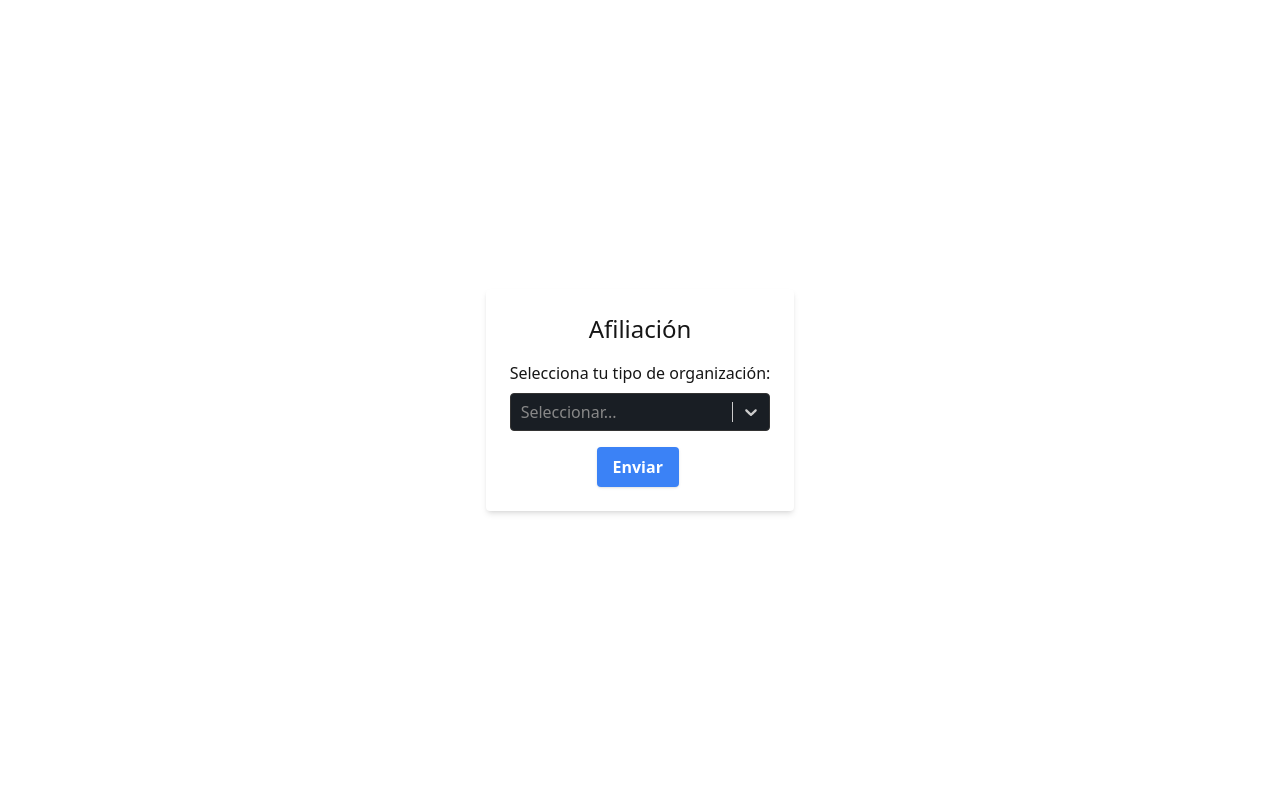
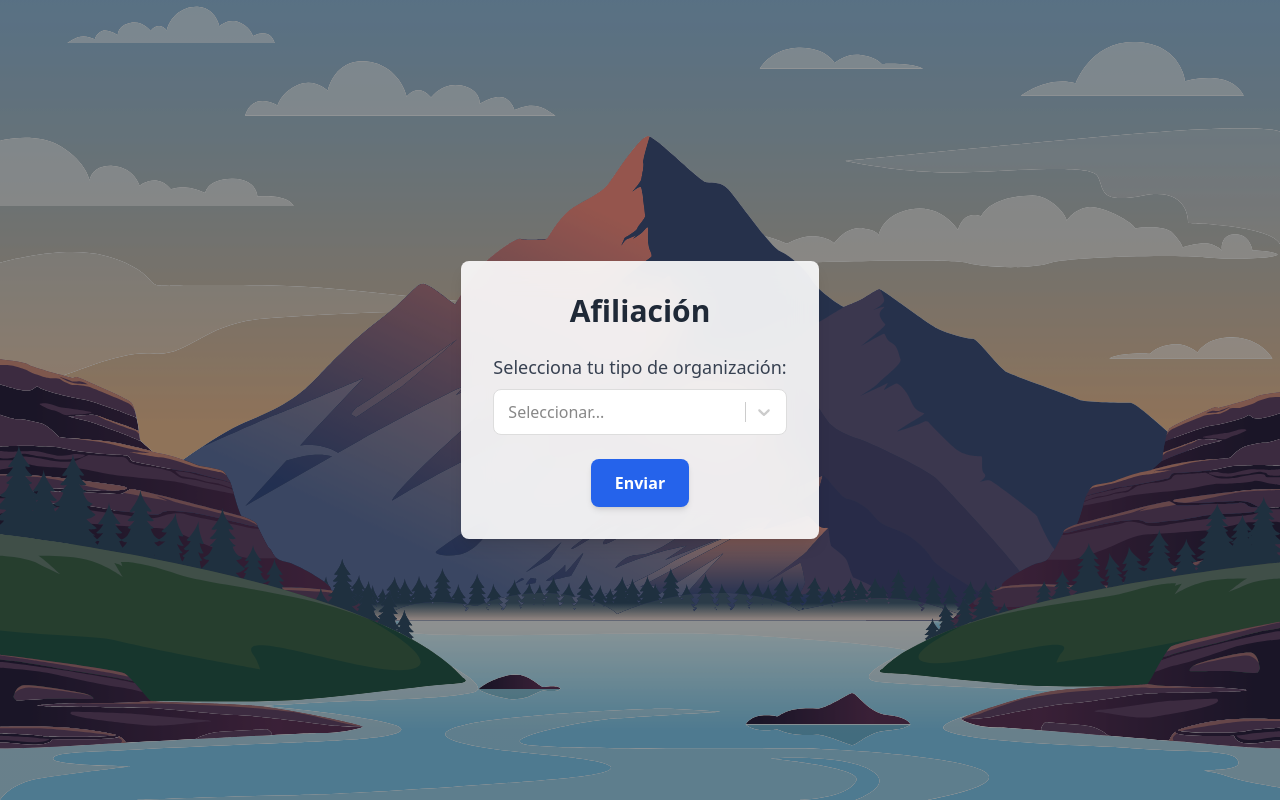
Before and after one commit to lukas-577/loginFirebase, a React (Vite) app: page /afiliacion in a window 1280 px wide. Built offline with nearby package versions, Linux system fonts and the light colour scheme; no server answers.

Commit message:
full estilizado

```diff
--- a/src/pages/Afiliation/Afiliation.jsx
+++ b/src/pages/Afiliation/Afiliation.jsx
@@ -1,6 +1,7 @@
 import React, { useState } from 'react';
 import { useNavigate } from 'react-router-dom';
 import Select from 'react-select';
+import bgAfiliacion from '../../assets/bgLogin.svg'; // Asegúrate de tener un SVG como fondo.
 
 const Afiliacion = () => {
   const [organizacion, setOrganizacion] = useState('');
@@ -9,7 +10,6 @@ const Afiliacion = () => {
   const handleSubmit = (e) => {
     e.preventDefault();
     console.log('Tipo de organización seleccionada:', organizacion);
-    // Aquí puedes enviar los datos a Firebase o hacer otra acción.
   };
 
   const handleAfiliacion = async () => {
@@ -28,12 +28,29 @@ const Afiliacion = () => {
   ];
 
   return (
-    <div className="flex justify-center items-center h-screen w-screen">
-      <form onSubmit={handleSubmit} className="bg-base-100 p-6 rounded shadow-md">
-        <h2 className="text-center text-2xl mb-4">Afiliación</h2>
+    <div
+      className="min-h-screen flex items-center justify-center bg-cover bg-center"
+      style={{
+        backgroundImage: `url(${bgAfiliacion})`,
+      }}
+    >
+      {/* Fondo opaco para contraste */}
+      <div className="absolute inset-0 bg-black/40 z-0"></div>
 
-        <div className="mb-4">
-          <label htmlFor="organizacion" className="block mb-2">Selecciona tu tipo de organización:</label>
+      {/* Contenido principal */}
+      <div className="relative bg-white/90 dark:bg-gray-800/80 backdrop-blur-lg shadow-lg rounded-lg p-8 max-w-lg z-10">
+        <h2 className="text-3xl font-bold text-gray-800 dark:text-gray-100 mb-6 text-center">
+          Afiliación
+        </h2>
+
+        <form onSubmit={handleSubmit}>
+          <div className="mb-6">
+            <label
+              htmlFor="organizacion"
+              className="block text-lg font-medium text-gray-700 dark:text-gray-300 mb-2"
+            >
+              Selecciona tu tipo de organización:
+            </label>
             <Select
               id="organizacion"
               options={organizacionOptions}
@@ -44,23 +61,27 @@ const Afiliacion = () => {
               styles={{
                 control: (provided) => ({
                   ...provided,
-                backgroundColor: '#191e24',
-                border: '1px solid #333',
-                color: '#fff',
+                  backgroundColor: '#ffffff',
+                  border: '1px solid #ddd',
+                  color: '#333',
                   boxShadow: 'none',
+                  borderRadius: '8px',
+                  padding: '4px',
                 }),
                 menu: (provided) => ({
                   ...provided,
-                backgroundColor: '#191e24',
-                color: '#fff',
+                  backgroundColor: '#f9f9f9',
+                  color: '#333',
                   maxHeight: 250,
                   overflowY: 'auto',
+                  borderRadius: '8px',
                 }),
                 option: (provided, state) => ({
                   ...provided,
-                backgroundColor: state.isSelected ? '#1c2641' : '#191e24',
-                color: state.isSelected ? '#fff' : '#fff',
+                  backgroundColor: state.isSelected ? '#4A90E2' : '#f9f9f9',
+                  color: state.isSelected ? '#fff' : '#333',
                   cursor: 'pointer',
+                  padding: '10px',
                 }),
                 placeholder: (provided) => ({
                   ...provided,
@@ -68,25 +89,23 @@ const Afiliacion = () => {
                 }),
                 singleValue: (provided) => ({
                   ...provided,
-                color: '#fff',
+                  color: '#333',
                 }),
               }}
             />
           </div>
 
-        <div className="md:flex md:items-center">
-          <div className="md:w-1/3"></div>
-          <div className="md:w-2/3">
+          <div className="text-center">
             <button
-              className="shadow bg-blue-500 hover:bg-blue-400 focus:shadow-outline focus:outline-none text-white font-bold py-2 px-4 rounded"
+              className="bg-blue-600 text-white font-semibold py-3 px-6 rounded-lg shadow-md hover:bg-blue-700 transition-all duration-300"
               type="button"
               onClick={handleAfiliacion}
             >
               Enviar
             </button>
           </div>
+        </form>
       </div>
-      </form>
     </div>
   );
 };
--- a/src/pages/Home/components/Login.jsx
+++ b/src/pages/Home/components/Login.jsx
@@ -83,7 +83,7 @@ function Login() {
         <div className="absolute inset-0 bg-black/30 z-0"></div> {/* Fondo oscuro translúcido */}
         <div className="hero-content flex-col lg:flex-row-reverse z-10">
           <div className="text-left lg:text-left">
-            <h1 className="text-5xl font-bold text-white">Login</h1>
+            <h1 className="text-5xl font-bold text-white">ICAP</h1>
             <p className="py-6 text-gray-200">
               Esta aplicación ha sido desarrollada con el objetivo de facilitar el
               monitoreo de la calidad del agua de la cuenca del río Rahue, Osorno,
@@ -104,14 +104,14 @@ function Login() {
                 <h5 className="text-lg text-center font-bold">Iniciar Sesión</h5>
               </div>
               <div className="form-control mt-5">
-                <input type="email" name="email" placeholder="email" className="input input-bordered" required onChange={handleChange} />
+                <input type="email" name="email" placeholder="Correo electrónico" className="input input-bordered" required onChange={handleChange} />
               </div>
               <div className="form-control">
                 <div className="relative">
                   <input
                     type={type}
                     name="password"
-                    placeholder="password"
+                    placeholder="Contraseña"
                     className="input input-bordered w-full pr-10"
                     required onChange={handleChange}
                   />
--- a/src/pages/Home/components/Register.jsx
+++ b/src/pages/Home/components/Register.jsx
@@ -1,92 +1,136 @@
-import React from 'react'
-import { useState } from 'react'
-import { useAuth } from '../../../context/AuthContext'
-import { useNavigate } from 'react-router-dom'
+import React, { useState } from 'react';
+import { useAuth } from '../../../context/AuthContext';
+import { useNavigate } from 'react-router-dom';
+import bgLogin from '../../../assets/bgLogin.svg';
 
 function Register() {
-
     const [user, setUser] = useState({
         email: '',
         password: '',
-    })
-    const [error, setError] = useState('')
-    const navegate = useNavigate()
-    const { signup } = useAuth()
-
+    });
+    const [error, setError] = useState('');
+    const navigate = useNavigate();
+    const { signup } = useAuth();
 
     const handleChange = ({ target: { name, value } }) => {
         setUser({
             ...user,
-            [name]: value
-        })
-    }
+            [name]: value,
+        });
+    };
 
-    const handelSubmit = async (e) => {
-        e.preventDefault()
-        setError("");
+    const handleSubmit = async (e) => {
+        e.preventDefault();
+        setError('');
         try {
             await signup(user.email, user.password);
-            navegate('/afiliacion')
+            navigate('/afiliacion');
         } catch (error) {
-            //setError(error.message)
-            if (error.code === "auth/invalid-email") {
-                setError("correo invalido")
+            if (error.code === 'auth/invalid-email') {
+                setError('Correo inválido');
             }
-            if (error.code === "auth/missing-password") {
-                setError("no ingreso el password")
+            if (error.code === 'auth/missing-password') {
+                setError('No ingresó el password');
             }
-            if (error.code === "auth/weak-password") {
-                setError("la password tiene que ser mayor a 6 caracteres")
+            if (error.code === 'auth/weak-password') {
+                setError('La contraseña debe tener más de 6 caracteres');
             }
-            if (error.code === "auth/email-already-in-use") {
-                setError("el usuario ya esta registrado")
+            if (error.code === 'auth/email-already-in-use') {
+                setError('El usuario ya está registrado');
             }
-            console.log("error:" + error.message)
+            console.log('Error:', error.message);
         }
-
-    }
-
+    };
 
     return (
         <>
+            <div
+                className="hero min-h-screen bg-cover bg-center"
+                style={{
+                    backgroundImage: `url(${bgLogin})`,
+                }}
+            >
+                {/* Fondo opaco */}
+                <div className="absolute inset-0 bg-black/30"></div>
+                <div className="hero-content flex-col lg:flex-row-reverse z-10">
+                    {/* Información de la aplicación */}
+                    <div className="card flex-1 max-w-lg w-full shadow-2xl bg-white/80 dark:bg-gray-800/80 backdrop-blur-lg p-6">
+                        <h2 className="text-3xl font-bold text-gray-800 dark:text-gray-100">
+                            Bienvenido a Macrofitas
+                        </h2>
+                        <p className="mt-4 text-gray-600 dark:text-gray-300">
+                            Macrofitas es una aplicación web que te permite llevar un control eficiente de tus plantas acuáticas y su entorno. ¡Regístrate ahora para comenzar!
+                        </p>
+                    </div>
 
-            <div className="hero min-h-screen bg-base-100">
-                <div className="hero-content flex-col lg:flex-row-reverse">
-                    <div className="card flex-1 max-w-md w-full max-w-sm shadow-2xl bg-base-100">
-                        <div className="card-body">
-                            <h2 className="card-title">Macrofitas</h2>
-                            <p>Macrofitas es una aplicacion web que te permite llevar un control de tus plantas acuaticas.</p>
-                        </div>
-                    </div>
-                    <div className="card shrink-0 w-full max-w-sm shadow-2xl bg-base-100">
-                        {error && <div role="alert" className="alert alert-error">
-                            <svg xmlns="http://www.w3.org/2000/svg" className="stroke-current shrink-0 h-6 w-6" fill="none" viewBox="0 0 24 24"><path strokeLinecap="round" strokeLinejoin="round" strokeWidth="2" d="M10 14l2-2m0 0l2-2m-2 2l-2-2m2 2l2 2m7-2a9 9 0 11-18 0 9 9 0 0118 0z" /></svg>
-                            <span>{error}</span>
-                        </div>}
-                        <form className="card-body" onSubmit={handelSubmit}>
+                    {/* Formulario de registro */}
+                    <div className="card shrink-0 w-full max-w-md shadow-2xl bg-white/80 dark:bg-gray-800/80 backdrop-blur-lg p-6">
+                        {error && (
+                            <div
+                                role="alert"
+                                className="alert alert-error mb-4 flex items-center"
+                            >
+                                <svg
+                                    xmlns="http://www.w3.org/2000/svg"
+                                    className="stroke-current shrink-0 h-6 w-6"
+                                    fill="none"
+                                    viewBox="0 0 24 24"
+                                >
+                                    <path
+                                        strokeLinecap="round"
+                                        strokeLinejoin="round"
+                                        strokeWidth="2"
+                                        d="M10 14l2-2m0 0l2-2m-2 2l-2-2m2 2l2 2m7-2a9 9 0 11-18 0 9 9 0 0118 0z"
+                                    />
+                                </svg>
+                                <span className="ml-2">{error}</span>
+                            </div>
+                        )}
+                        <form className="space-y-4" onSubmit={handleSubmit}>
                             <div className="form-control">
                                 <label className="label">
-                                    <span className="label-text">Email</span>
+                                    <span className="label-text text-gray-700 dark:text-gray-300">
+                                        Email
+                                    </span>
                                 </label>
-                                <input type="email" name="email" placeholder="email" className="input input-bordered" required onChange={handleChange} />
+                                <input
+                                    type="email"
+                                    name="email"
+                                    placeholder="Correo electrónico"
+                                    className="input input-bordered"
+                                    required
+                                    onChange={handleChange}
+                                />
                             </div>
                             <div className="form-control">
                                 <label className="label">
-                                    <span className="label-text">Password</span>
+                                    <span className="label-text text-gray-700 dark:text-gray-300">
+                                        Contraseña
+                                    </span>
                                 </label>
-                                <input type="password" name="password" placeholder="password" className="input input-bordered" onChange={handleChange} />
+                                <input
+                                    type="password"
+                                    name="password"
+                                    placeholder="Contraseña"
+                                    className="input input-bordered"
+                                    required
+                                    onChange={handleChange}
+                                />
                             </div>
                             <div className="form-control mt-6">
-                                <button className="btn btn-primary">Registrar</button>
+                                <button
+                                    className="btn bg-green-600 hover:bg-green-700 text-white "
+                                    type="submit"
+                                >
+                                    Registrar
+                                </button>
                             </div>
                         </form>
                     </div>
                 </div>
             </div>
-
         </>
-
-    )
+    );
 }
 
-export default Register
+export default Register;
--- a/src/pages/Maps/components/FlyToButton.jsx
+++ b/src/pages/Maps/components/FlyToButton.jsx
@@ -8,7 +8,7 @@ const FlyToButton = ({ onClick }) => {
                 onClick={onClick}
                 className="btn btn-success"
             >
-                <box-icon name='map' ></box-icon>Ubicación
+                <box-icon name='current-location' ></box-icon>Ubicación
             </button>
         </div>
     );
```
Also changed, not shown: src/pages/getUbi/Ubicacion.jsx (+59 -30 lines). Lines whose indentation alone changed are shown as unchanged.
